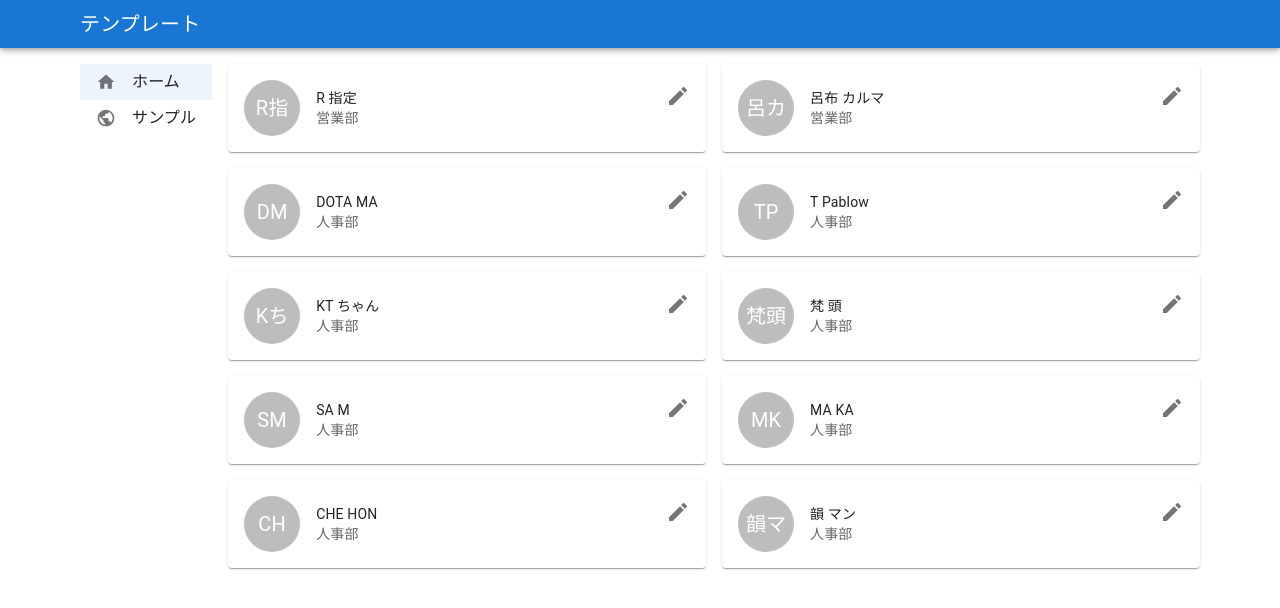
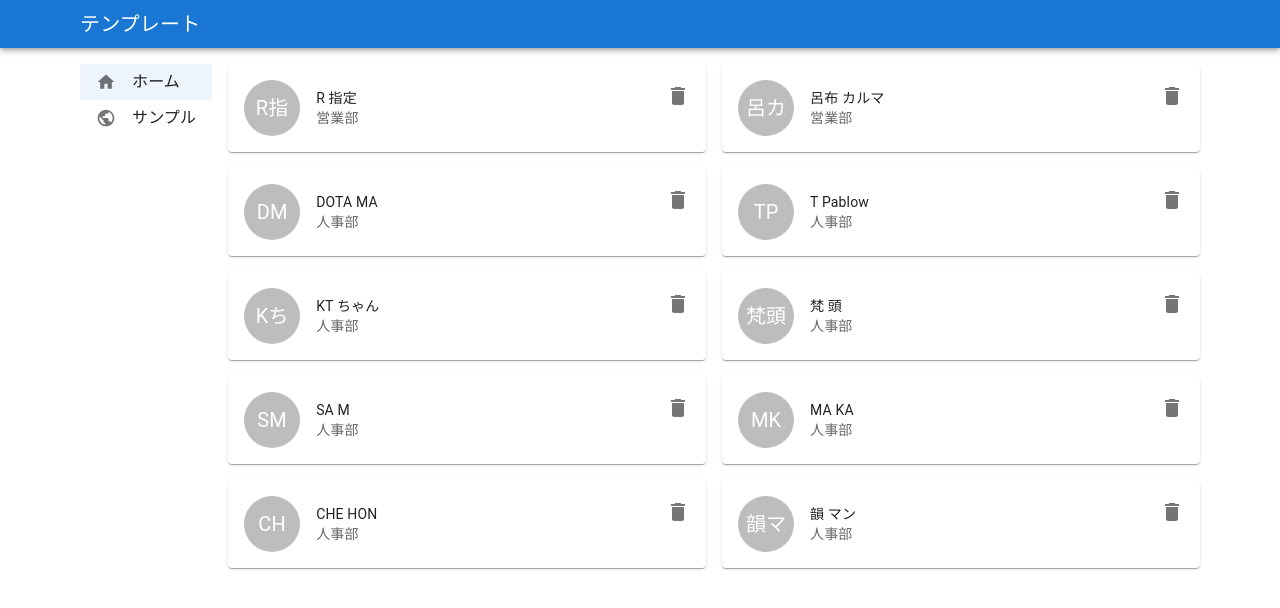
Before and after one commit to im89fan/nextjs14-template, a Next.js app: page / in a window 1280 px wide. Shown: the top 608 px of the page. Built offline with nearby package versions, Linux system fonts and the light colour scheme.

Commit message:
アイコン変更

```diff
--- a/src/components/molecules/SampleCard.tsx
+++ b/src/components/molecules/SampleCard.tsx
@@ -1,4 +1,4 @@
-import EditIcon from "@mui/icons-material/Edit";
+import DeleteIcon from "@mui/icons-material/Delete";
 import { Card, CardHeader, Avatar, IconButton } from "@mui/material";
 import { useMemo } from "react";
 
@@ -31,7 +31,7 @@ const SampleCard = ({ firstName, lastName, department }: Props) => {
         }
         action={
           <IconButton>
-            <EditIcon />
+            <DeleteIcon />
           </IconButton>
         }
         title={fullName}
```
